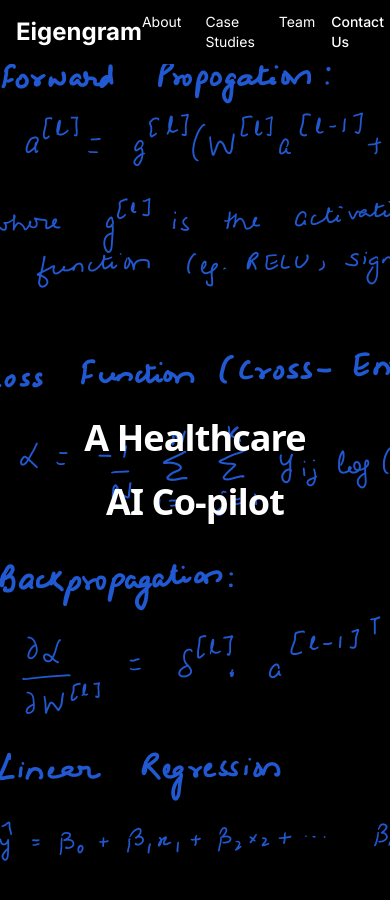
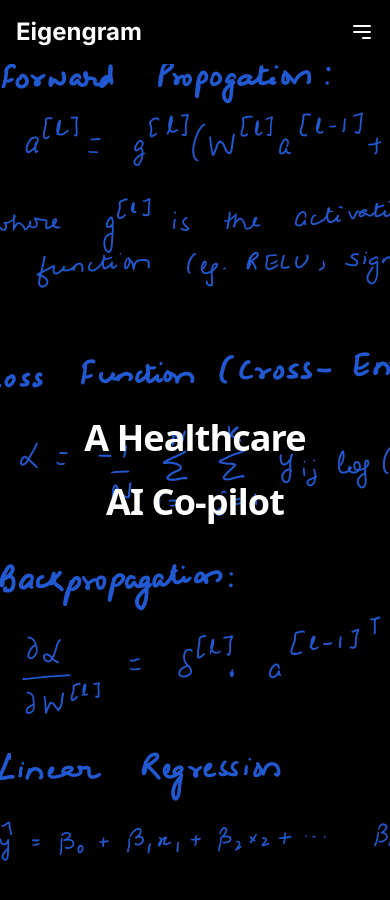
Before and after one commit to Yashmaurya7/eigen-app, a Next.js app: page / in a window 390 px wide. Shown: the top 900 px of the page. Built offline with nearby package versions, Linux system fonts and the light colour scheme.

Commit message:
Update Navbar.tsx

```diff
--- a/components/Navbar.tsx
+++ b/components/Navbar.tsx
@@ -1,3 +1,4 @@
+"use client";
 import Link from 'next/link';
 import {  buttonVariants } from './ui/button';
 // // import { HandMetal } from 'lucide-react';
@@ -64,8 +65,54 @@ import {  buttonVariants } from './ui/button';
 //    </div>
 //   )
 //  }
-const Navbar = async () => {
-//   const session=await getServerSession(authOptions)
+// const Navbar = async () => {
+// //   const session=await getServerSession(authOptions)
+//   return (
+//     <nav className="bg-black text-white shadow-md">
+//       <div className="container mx-auto px-4 flex justify-between items-center h-16">
+//         {/* Logo */}
+//         <Link href="/" className="text-2xl font-bold text-white">
+//           Eigengram
+//         </Link>
+
+//         {/* Links */}
+//         <div className="flex space-x-6">
+//           <Link href="#www" className="hover:text-blue-600 text-sm">
+//             About
+//           </Link>
+
+//           <Link href="#abrief" className="hover:text-blue-600 text-sm">
+//             Case Studies
+//           </Link>
+
+//           <Link href="#team" className="hover:text-blue-600 text-sm ">
+//             Team
+//           </Link>
+//         </div>
+//         <Link className={buttonVariants()} href="#footer">
+//        <div className='text-white hover:text-blue-600   '>
+//          Contact Us
+//          </div>
+//        </Link>
+
+//         {/* Call-to-Action */}
+//         {/* {session?.user?( */}
+//         {/* <UserAccountnav/> */}
+//        {/* ):(  */}
+
+
+//       </div>
+//     </nav>
+//   );
+// };
+
+// export default Navbar;
+import { useState } from "react";
+
+
+const Navbar =  () => {
+  const [isMenuOpen, setIsMenuOpen] = useState(false);
+
   return (
     <nav className="bg-black text-white shadow-md">
       <div className="container mx-auto px-4 flex justify-between items-center h-16">
@@ -74,8 +121,29 @@ const Navbar = async () => {
           Eigengram
         </Link>
 
-        {/* Links */}
-        <div className="flex space-x-6">
+        {/* Hamburger Menu (Visible on small screens) */}
+        <button
+          className="block md:hidden focus:outline-none"
+          onClick={() => setIsMenuOpen(!isMenuOpen)}
+        >
+          <svg
+            className="w-6 h-6"
+            fill="none"
+            stroke="currentColor"
+            viewBox="0 0 24 24"
+            xmlns="http://www.w3.org/2000/svg"
+          >
+            <path
+              strokeLinecap="round"
+              strokeLinejoin="round"
+              strokeWidth={2}
+              d="M4 6h16M4 12h16m-7 6h7"
+            />
+          </svg>
+        </button>
+
+        {/* Links - Hidden on mobile, shown on larger screens */}
+        <div className="hidden md:flex space-x-6">
           <Link href="#www" className="hover:text-blue-600 text-sm">
             About
           </Link>
@@ -84,23 +152,56 @@ const Navbar = async () => {
             Case Studies
           </Link>
 
-          <Link href="#team" className="hover:text-blue-600 text-sm ">
+          <Link href="#team" className="hover:text-blue-600 text-sm">
             Team
           </Link>
         </div>
-        <Link className={buttonVariants()} href="#footer">
-       <div className='text-white hover:text-blue-600   '>
-         Contact Us
-         </div>
-       </Link>
 
-        {/* Call-to-Action */}
-        {/* {session?.user?( */}
-        {/* <UserAccountnav/> */}
-       {/* ):(  */}
+        <Link className="hidden md:block" href="#footer">
+          <div className="text-white hover:text-blue-600 text-sm">
+            Contact Us
+          </div>
+        </Link>
+      </div>
 
+      {/* Mobile Menu (Visible when hamburger is clicked) */}
+      {isMenuOpen && (
+        <div className="md:hidden bg-black text-white shadow-md">
+          <div className="flex flex-col space-y-4 p-4">
+            <Link
+              href="#www"
+              className="hover:text-blue-600 text-sm"
+              onClick={() => setIsMenuOpen(false)}
+            >
+              About
+            </Link>
 
-      </div>
+            <Link
+              href="#abrief"
+              className="hover:text-blue-600 text-sm"
+              onClick={() => setIsMenuOpen(false)}
+            >
+              Case Studies
+            </Link>
+
+            <Link
+              href="#team"
+              className="hover:text-blue-600 text-sm"
+              onClick={() => setIsMenuOpen(false)}
+            >
+              Team
+            </Link>
+
+            <Link
+              href="#footer"
+              className="hover:text-blue-600 text-sm"
+              onClick={() => setIsMenuOpen(false)}
+            >
+              Contact Us
+            </Link>
+          </div>
+        </div>
+      )}
     </nav>
   );
 };
```
